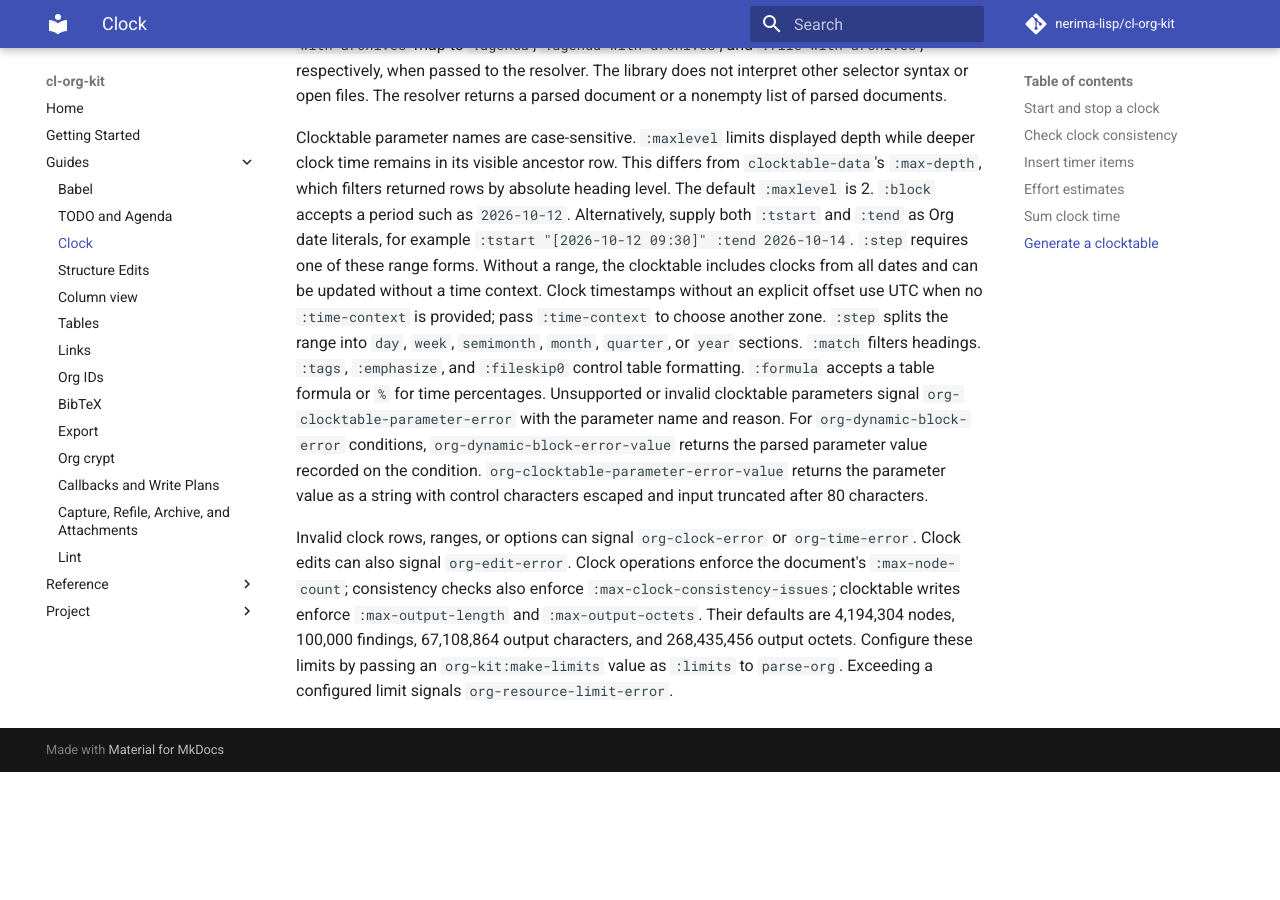
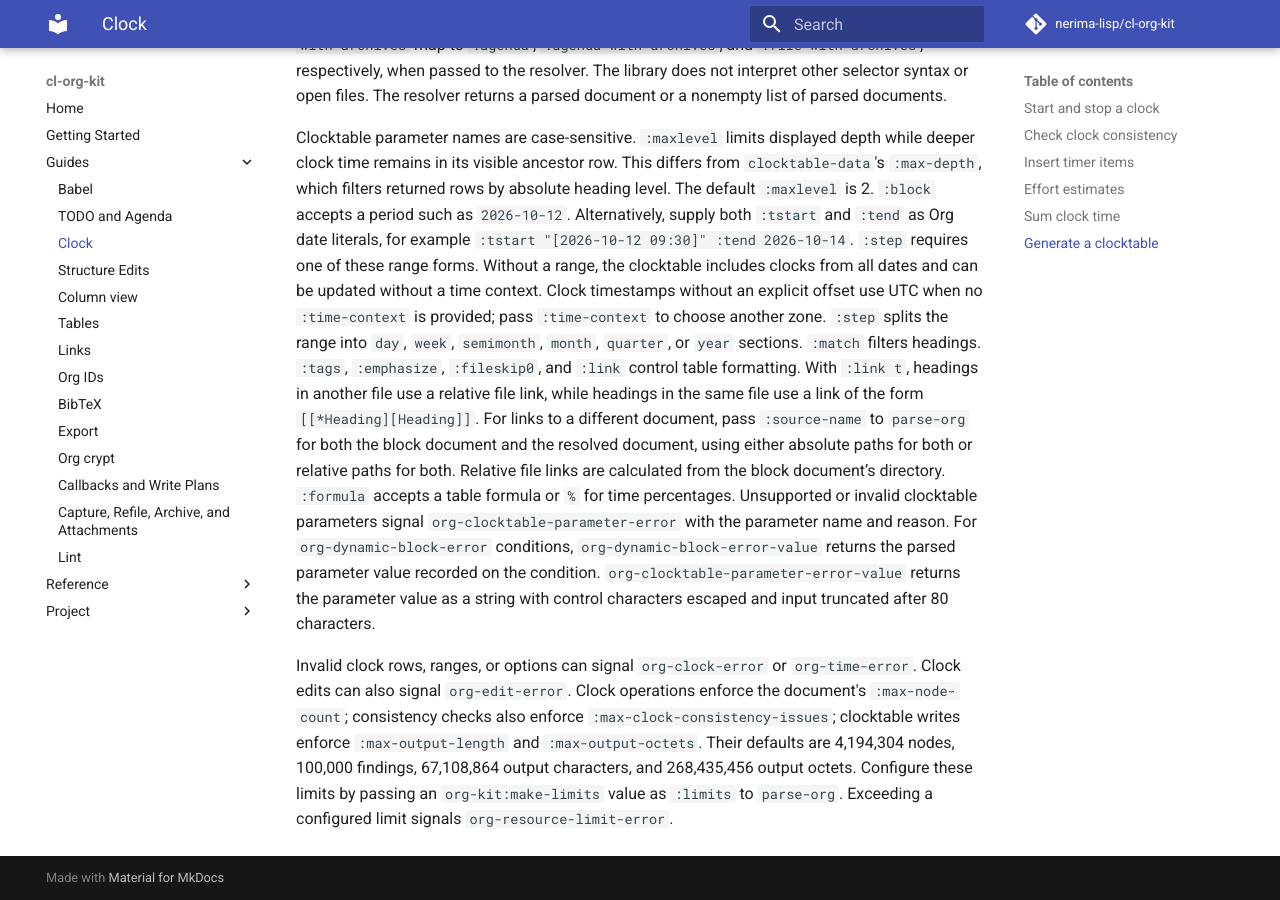
Before and after one commit to nerima-lisp/cl-org-kit, an MkDocs documentation site: the page built from docs/src/guides/clock.md, in a window 1280 px wide and 900 px high, scrolled down 7293 px. Built offline with MkDocs 1.6.1 and Material for MkDocs 9.7.7, drawn with Linux system fonts in a browser that asks for light colours; comment, search, counter and statistics services are not loaded; before the commit the page ends 8065 px from its top, so only the background shows below that.

Commit message:
fix(clocktable): resolve links independently of cwd

```diff
--- a/docs/src/guides/clock.md
+++ b/docs/src/guides/clock.md
@@ -369,8 +369,14 @@ includes clocks from all dates and can be updated without a time context. Clock
 timestamps without an explicit offset use UTC when no `:time-context` is
 provided; pass `:time-context` to choose another zone. `:step` splits the range
 into `day`, `week`, `semimonth`, `month`, `quarter`, or `year` sections. `:match`
-filters headings. `:tags`, `:emphasize`, and `:fileskip0` control table
-formatting. `:formula` accepts a table formula or `%` for time percentages.
+filters headings. `:tags`, `:emphasize`, `:fileskip0`, and `:link` control table
+formatting. With `:link t`, headings in another file use a relative file link,
+while headings in the same file use a link of the form `[[*Heading][Heading]]`.
+For links to a different document, pass `:source-name` to `parse-org` for both
+the block document and the resolved document, using either absolute paths for
+both or relative paths for both. Relative file links are calculated from the
+block document’s directory. `:formula` accepts a table formula or `%` for time
+percentages.
 Unsupported or invalid clocktable parameters signal
 `org-clocktable-parameter-error` with the parameter name and reason.
 For `org-dynamic-block-error` conditions, `org-dynamic-block-error-value`
```
Also changed, not shown: 2 other files.
